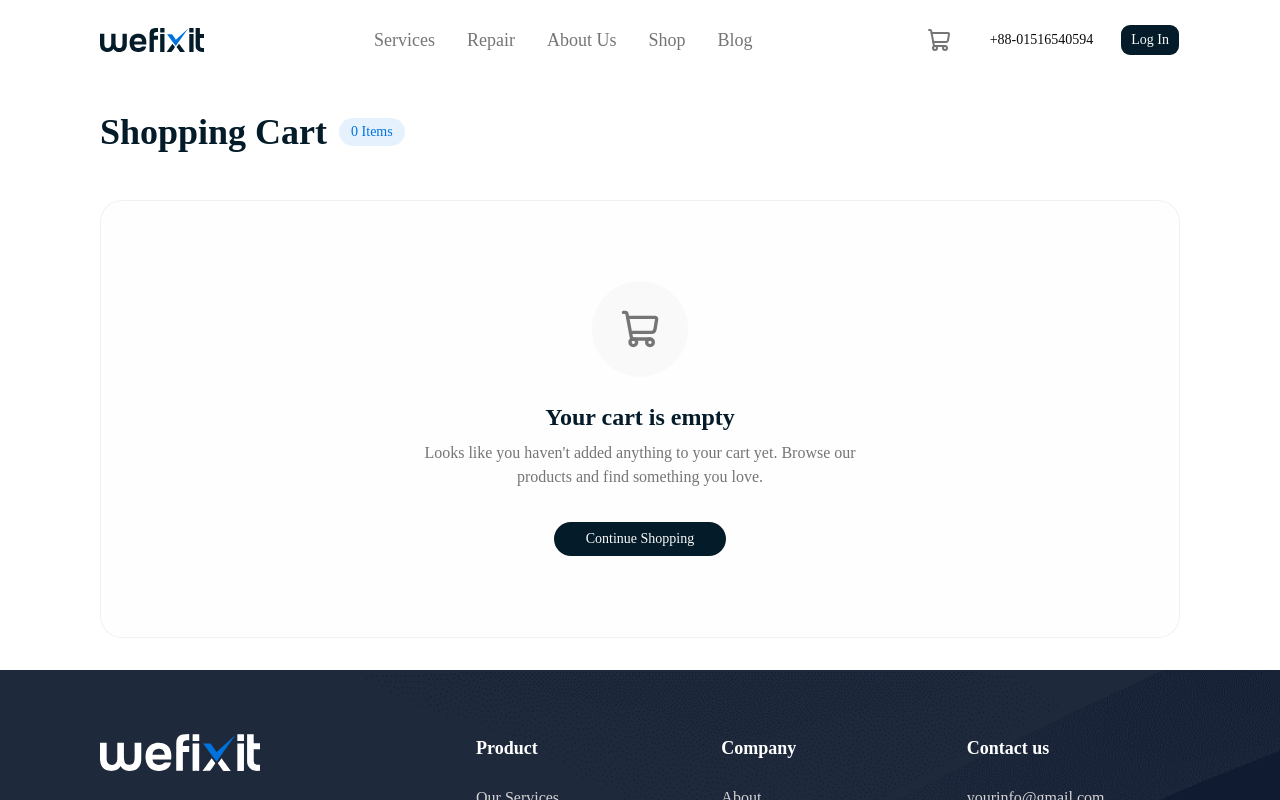
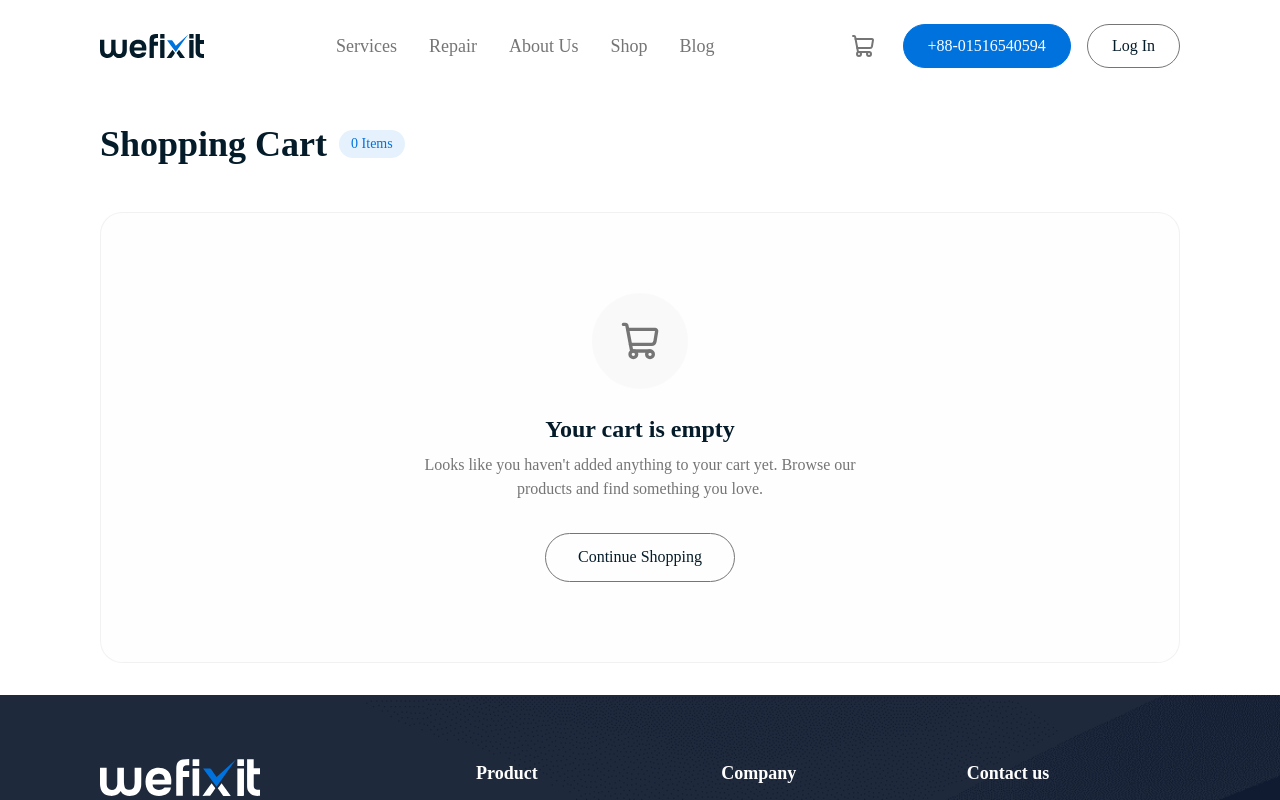
Before and after one commit to ashikur-rahman-asif/wefixit, a Next.js app: page /cart in a window 1280 px wide. Shown: the top 800 px of the page. Built offline with nearby package versions, Linux system fonts and the light colour scheme.

Commit message:
implement admin modules for orders, repairs, and product grades

```diff
--- a/components/ui/button.tsx
+++ b/components/ui/button.tsx
@@ -1,13 +1,19 @@
-import { Button as ButtonPrimitive } from "@base-ui/react/button"
-import { cva, type VariantProps } from "class-variance-authority"
-import { cn } from "cn"
+import { Button as ButtonPrimitive } from "@base-ui/react/button";
+import { cva, type VariantProps } from "class-variance-authority";
+
+import { cn } from "@/lib/utils";
 
 const buttonVariants = cva(
-  "group/button inline-flex shrink-0 items-center justify-center rounded-lg border border-transparent bg-clip-padding text-sm font-medium whitespace-nowrap transition-all outline-none select-none focus-visible:border-ring focus-visible:ring-3 focus-visible:ring-ring/50 active:not-aria-[haspopup]:translate-y-px disabled:pointer-events-none disabled:opacity-50 aria-invalid:border-destructive aria-invalid:ring-3 aria-invalid:ring-destructive/20 dark:aria-invalid:border-destructive/50 dark:aria-invalid:ring-destructive/40 [&_svg]:pointer-events-none [&_svg]:shrink-0 [&_svg:not([class*='size-'])]:size-4",
+  "group/button inline-flex shrink-0 items-center justify-center rounded-full border text-base leading-[1.4] font-medium cursor-pointer whitespace-nowrap transition-all duration-300 outline-none select-none focus-visible:border-ring focus-visible:ring-3 focus-visible:ring-ring/50 active:not-aria-[haspopup]:translate-y-px disabled:pointer-events-none disabled:opacity-50 [&_svg]:pointer-events-none [&_svg]:shrink-0 [&_svg:not([class*='size-'])]:size-4",
   {
     variants: {
       variant: {
-        default: "bg-primary text-primary-foreground hover:bg-primary/80",
+        default:
+          "border-secondary bg-transparent text-primary hover:bg-primary hover:border-primary hover:text-white",
+        brand:
+          "border-brand bg-brand text-white hover:bg-brand/90 hover:border-brand/90",
+        "white-outline":
+          "border-white bg-transparent text-white hover:bg-white hover:text-primary",
         outline:
           "border-border bg-background hover:bg-muted hover:text-foreground aria-expanded:bg-muted aria-expanded:text-foreground dark:border-input dark:bg-input/30 dark:hover:bg-input/50",
         secondary:
@@ -20,24 +26,22 @@ const buttonVariants = cva(
       },
       size: {
         default:
-          "h-8 gap-1.5 px-2.5 has-data-[icon=inline-end]:pr-2 has-data-[icon=inline-start]:pl-2",
-        xs: "h-6 gap-1 rounded-[min(var(--radius-md),10px)] px-2 text-xs in-data-[slot=button-group]:rounded-lg has-data-[icon=inline-end]:pr-1.5 has-data-[icon=inline-start]:pl-1.5 [&_svg:not([class*='size-'])]:size-3",
-        sm: "h-7 gap-1 rounded-[min(var(--radius-md),12px)] px-2.5 text-[0.8rem] in-data-[slot=button-group]:rounded-lg has-data-[icon=inline-end]:pr-1.5 has-data-[icon=inline-start]:pl-1.5 [&_svg:not([class*='size-'])]:size-3.5",
-        lg: "h-9 gap-1.5 px-2.5 has-data-[icon=inline-end]:pr-2 has-data-[icon=inline-start]:pl-2",
-        icon: "size-8",
-        "icon-xs":
-          "size-6 rounded-[min(var(--radius-md),10px)] in-data-[slot=button-group]:rounded-lg [&_svg:not([class*='size-'])]:size-3",
-        "icon-sm":
-          "size-7 rounded-[min(var(--radius-md),12px)] in-data-[slot=button-group]:rounded-lg",
-        "icon-lg": "size-9",
+          "py-2.5 px-6 gap-1.5 has-data-[icon=inline-end]:pr-5 has-data-[icon=inline-start]:pl-5",
+        xs: "py-1 px-3 gap-1 rounded-full text-xs [&_svg:not([class*='size-'])]:size-3",
+        sm: "py-1.5 px-4 gap-1 rounded-full text-[0.8rem] [&_svg:not([class*='size-'])]:size-3.5",
+        lg: "py-3 px-8 gap-1.5",
+        icon: "size-10",
+        "icon-xs": "size-6 rounded-full [&_svg:not([class*='size-'])]:size-3",
+        "icon-sm": "size-7 rounded-full",
+        "icon-lg": "size-12",
       },
     },
     defaultVariants: {
       variant: "default",
       size: "default",
     },
-  }
-)
+  },
+);
 
 function Button({
   className,
@@ -51,7 +55,7 @@ function Button({
       className={cn(buttonVariants({ variant, size, className }))}
       {...props}
     />
-  )
+  );
 }
 
-export { Button, buttonVariants }
+export { Button, buttonVariants };
```
